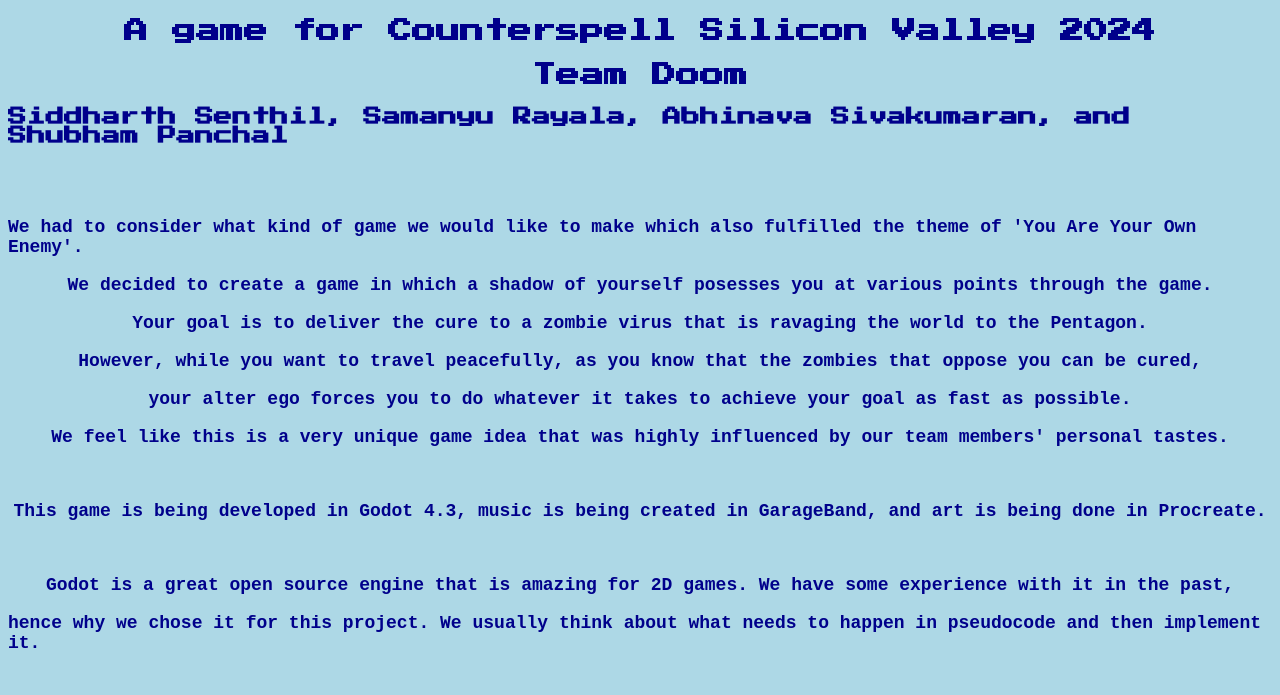
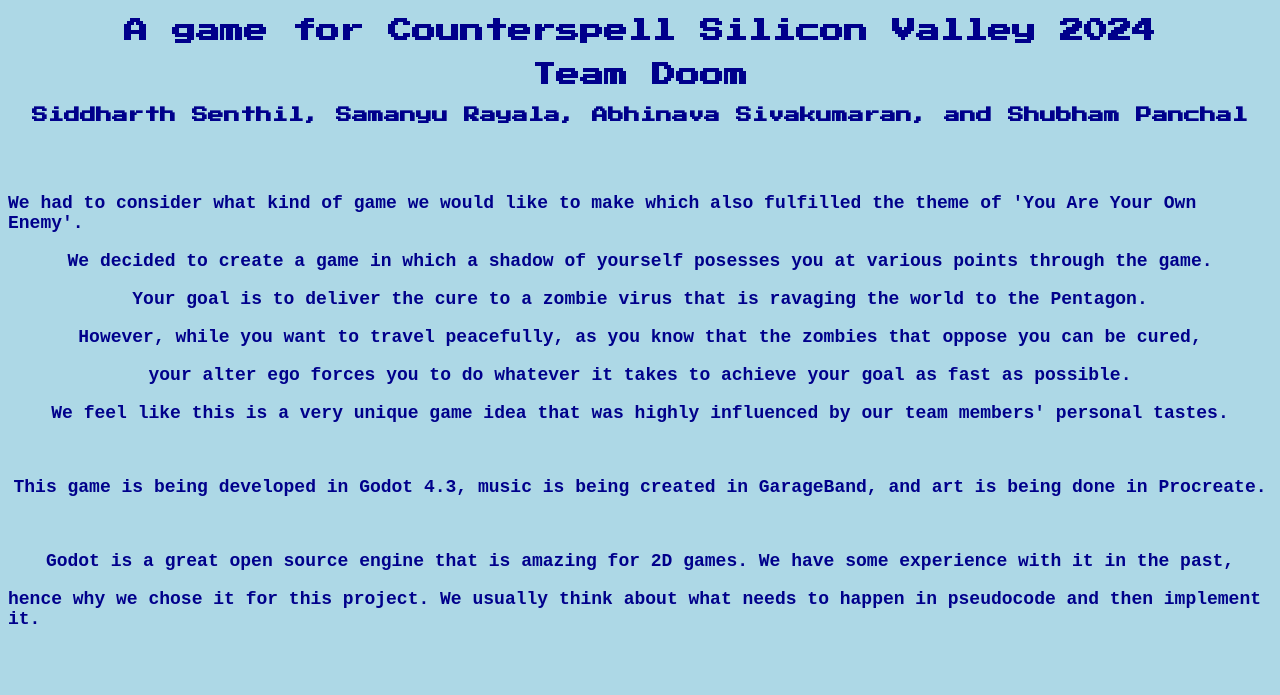
Before and after one commit to sidsenthilexe/baneful-duality-website, a plain HTML site: page index.html in a window 1280 px wide. Shown: the part 56-751 px from the top of the page. Drawn offline with Linux system fonts and the light colour scheme.

Commit message:
Update index.html and styles.css

```diff
--- a/styles.css
+++ b/styles.css
@@ -27,6 +27,7 @@ h3 {
     justify-content: center;
     display: flex;
     justify-content: center;
+    font-size: 1rem;
 }
 
 
```
Also changed, not shown: index.html (+1 -0 lines).
